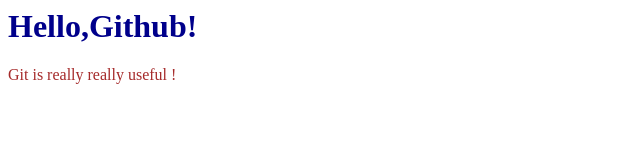
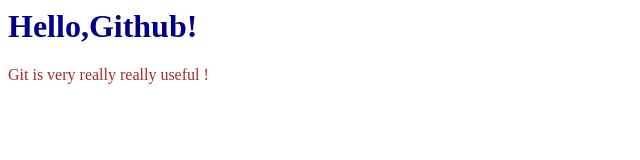
Before and after one commit to Sjebril87/web09-first1-repo, a plain HTML site: page index.html in a window 1280 px wide. Shown: the full height of the page, 0-640 px from the left. Drawn offline with Linux system fonts and the light colour scheme.

Commit message:
Added "very"

```diff
--- a/index.html
+++ b/index.html
@@ -3,6 +3,6 @@
 <link rel="stylesheet" href="style.css">
 <body>
     <h1>Hello,Github!</h1>
-    <p> Git is  really really useful !</p>
+    <p> Git is  very really really useful !</p>
 </body>
 </html>
```
